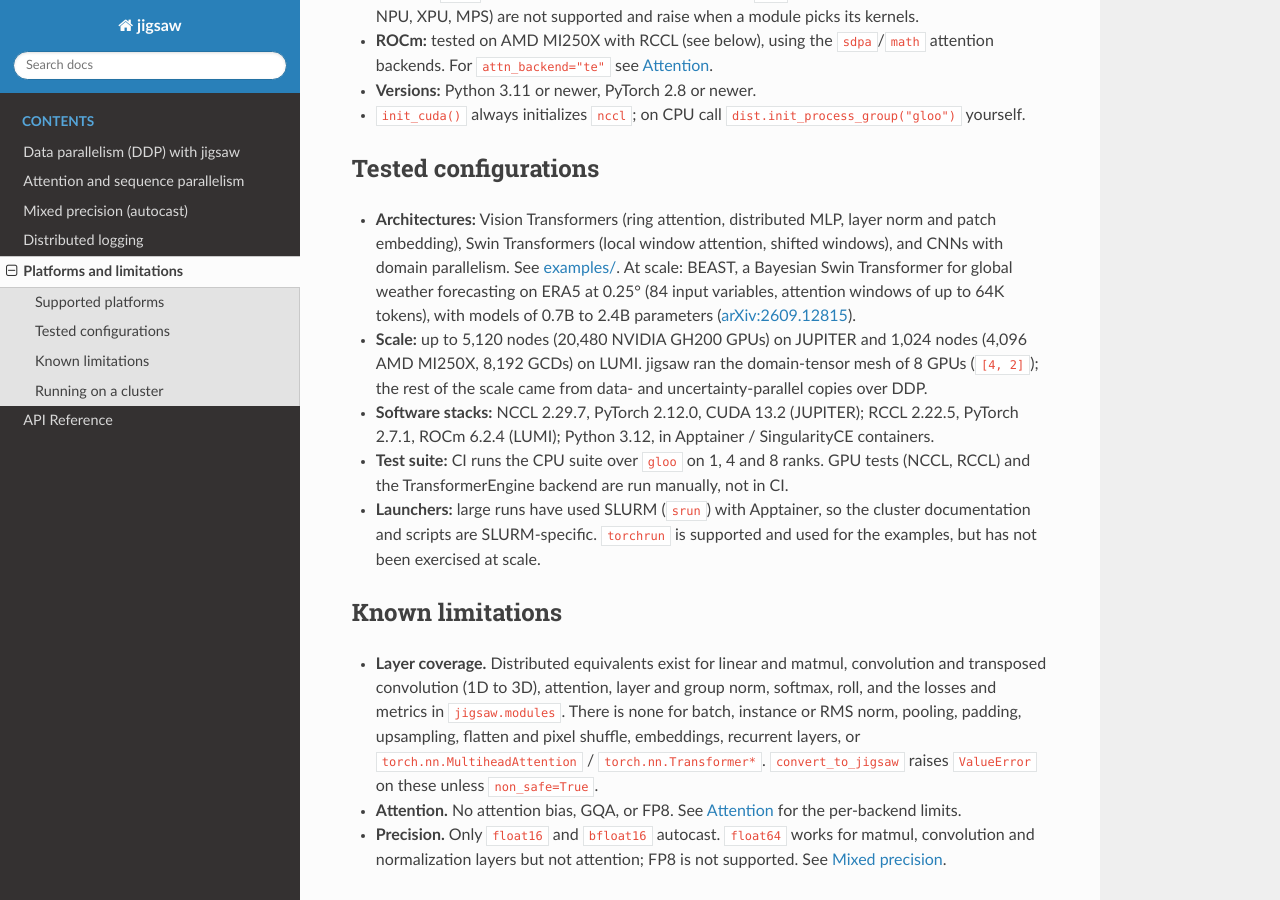
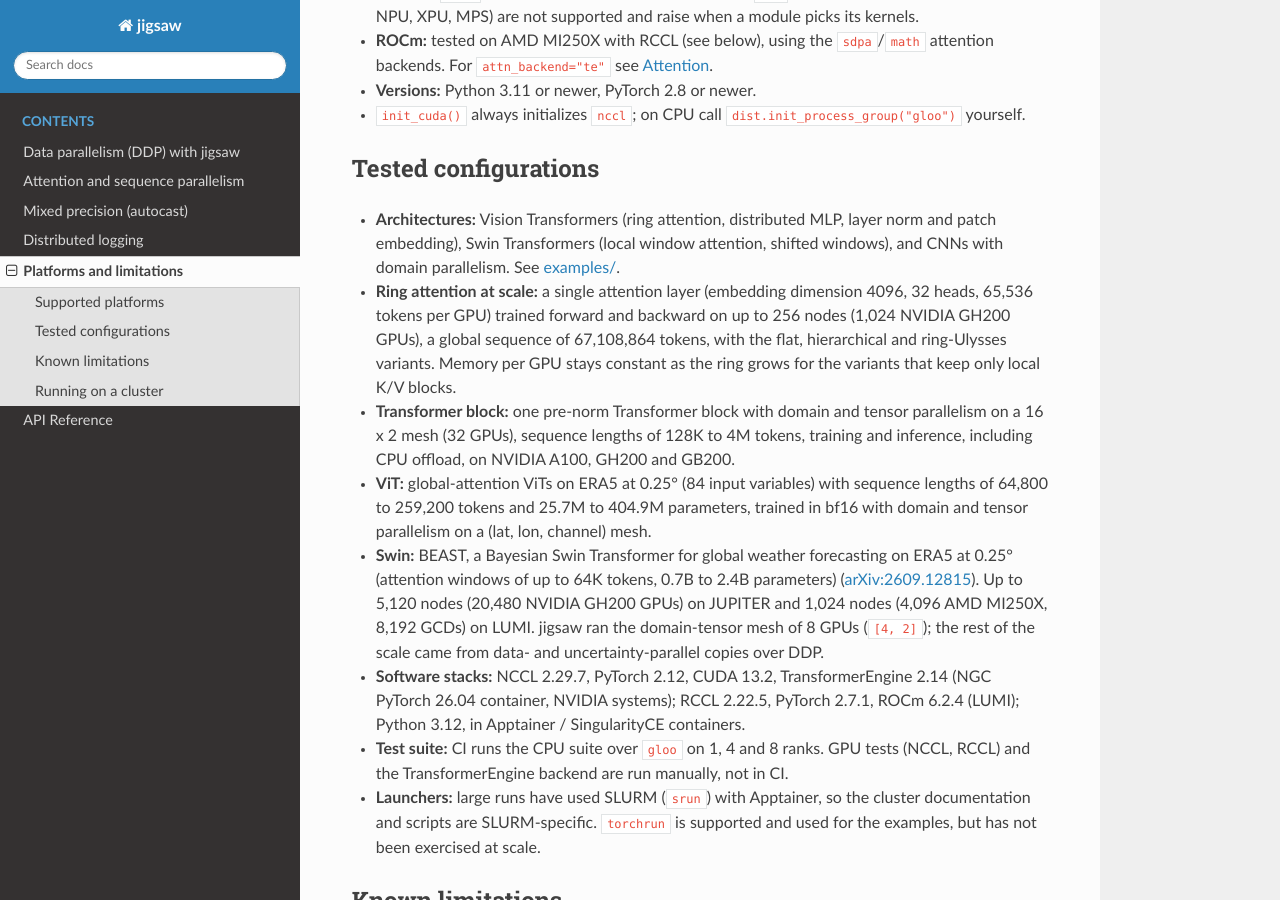
Before and after one commit to RAI-SCC/jigsaw, a Sphinx documentation site: the page built from docs/platforms.md, in a window 1280 px wide and 900 px high, scrolled down 311 px. Built offline with Sphinx 7.4.7 and the Read the Docs theme 3.1.0, drawn with Linux system fonts in a browser that asks for light colours.

Commit message:
docs: limitations including ring attention

```diff
--- a/docs/platforms.md
+++ b/docs/platforms.md
@@ -19,17 +19,27 @@
 
 - **Architectures:** Vision Transformers (ring attention, distributed MLP, layer norm
   and patch embedding), Swin Transformers (local window attention, shifted windows),
-  and CNNs with domain parallelism. See [examples/](../examples/README.md). At scale:
-  BEAST, a Bayesian Swin Transformer for global weather forecasting on ERA5 at 0.25°
-  (84 input variables, attention windows of up to 64K tokens), with models of 0.7B
-  to 2.4B parameters ([arXiv:2609.12815](https://arxiv.org/abs/2609.12815)).
-- **Scale:** up to 5,120 nodes (20,480 NVIDIA GH200 GPUs) on JUPITER and 1,024 nodes
-  (4,096 AMD MI250X, 8,192 GCDs) on LUMI. jigsaw ran the domain-tensor mesh of 8 GPUs
-  (`[4, 2]`); the rest of the scale came from data- and uncertainty-parallel copies
-  over DDP.
-- **Software stacks:** NCCL 2.29.7, PyTorch 2.12.0, CUDA 13.2 (JUPITER); RCCL 2.22.5,
-  PyTorch 2.7.1, ROCm 6.2.4 (LUMI); Python 3.12, in Apptainer / SingularityCE
-  containers.
+  and CNNs with domain parallelism. See [examples/](../examples/README.md).
+- **Ring attention at scale:** a single attention layer (embedding dimension 4096,
+  32 heads, 65,536 tokens per GPU) trained forward and backward on up to 256 nodes
+  (1,024 NVIDIA GH200 GPUs), a global sequence of 67,108,864 tokens, with the flat,
+  hierarchical and ring-Ulysses variants. Memory per GPU stays constant as the ring
+  grows for the variants that keep only local K/V blocks.
+- **Transformer block:** one pre-norm Transformer block with domain and tensor
+  parallelism on a 16 x 2 mesh (32 GPUs), sequence lengths of 128K to 4M tokens,
+  training and inference, including CPU offload, on NVIDIA A100, GH200 and GB200.
+- **ViT:** global-attention ViTs on ERA5 at 0.25° (84 input variables) with sequence
+  lengths of 64,800 to 259,200 tokens and 25.7M to 404.9M parameters, trained in
+  bf16 with domain and tensor parallelism on a (lat, lon, channel) mesh.
+- **Swin:** BEAST, a Bayesian Swin Transformer for global weather forecasting on ERA5
+  at 0.25° (attention windows of up to 64K tokens, 0.7B to 2.4B parameters)
+  ([arXiv:2609.12815](https://arxiv.org/abs/2609.12815)). Up to 5,120 nodes (20,480
+  NVIDIA GH200 GPUs) on JUPITER and 1,024 nodes (4,096 AMD MI250X, 8,192 GCDs) on
+  LUMI. jigsaw ran the domain-tensor mesh of 8 GPUs (`[4, 2]`); the rest of the scale
+  came from data- and uncertainty-parallel copies over DDP.
+- **Software stacks:** NCCL 2.29.7, PyTorch 2.12, CUDA 13.2, TransformerEngine 2.14
+  (NGC PyTorch 26.04 container, NVIDIA systems); RCCL 2.22.5, PyTorch 2.7.1,
+  ROCm 6.2.4 (LUMI); Python 3.12, in Apptainer / SingularityCE containers.
 - **Test suite:** CI runs the CPU suite over `gloo` on 1, 4 and 8 ranks. GPU tests
   (NCCL, RCCL) and the TransformerEngine backend are run manually, not in CI.
 - **Launchers:** large runs have used SLURM (`srun`) with Apptainer, so the cluster
```
